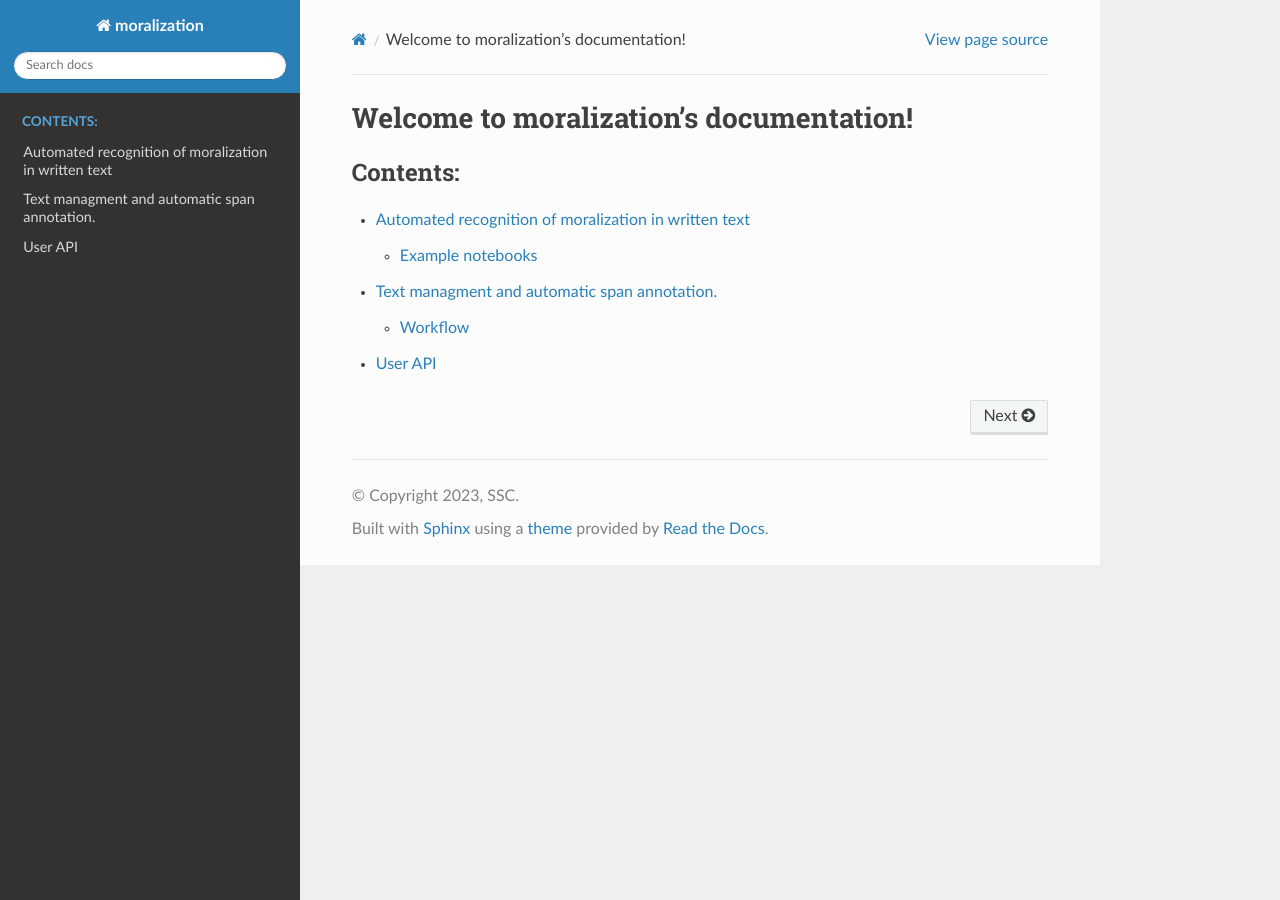
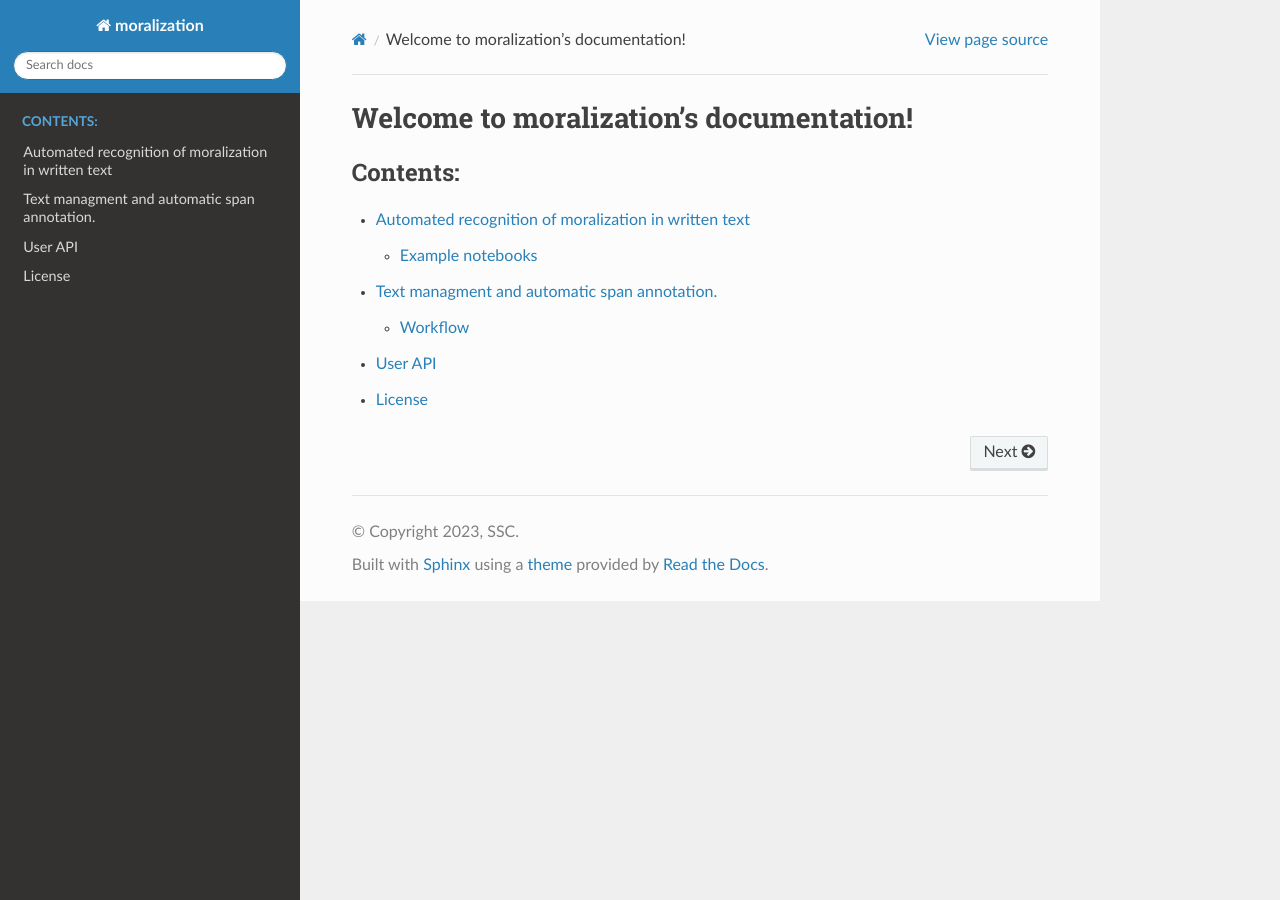
Before and after one commit to ssciwr/moralization-analyzer, a Sphinx documentation site: the page built from docs/source/index.rst, in a window 1280 px wide. Built offline with Sphinx 7.4.7 and the Read the Docs theme 2.0.0, drawn with Linux system fonts in a browser that asks for light colours.

Commit message:
added license to doc

````diff
--- a/docs/source/index.rst
+++ b/docs/source/index.rst
@@ -10,3 +10,4 @@ Welcome to moralization's documentation!
    readme_link
    overview
    user_api
+   license_link
--- /dev/null
+++ b/docs/source/license_link.md
@@ -0,0 +1,4 @@
+# License
+
+```{include} ../../LICENSE
+```
--- a/docs/source/overview.rst
+++ b/docs/source/overview.rst
@@ -9,7 +9,7 @@ We provide a solution for easily reading your data into python and having it con
 In addition you can have your data visualized and perferm some statistical analysis on it.
 
 Workflow
-_______
+_________
 
 
 Use `moralization.input_data.InputOutput.read("./data_dir")` to quickly load an entre directory of xmi files.
````
